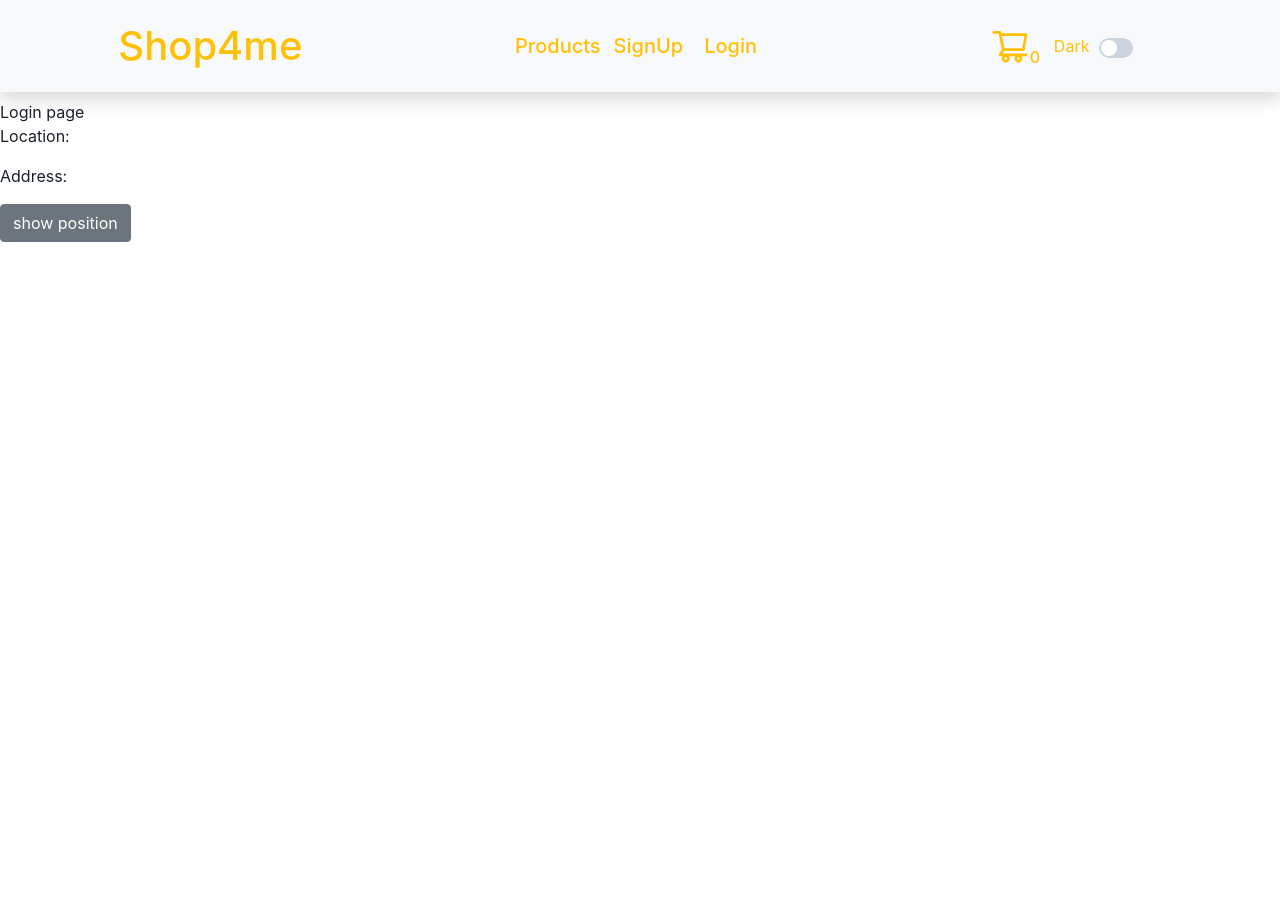
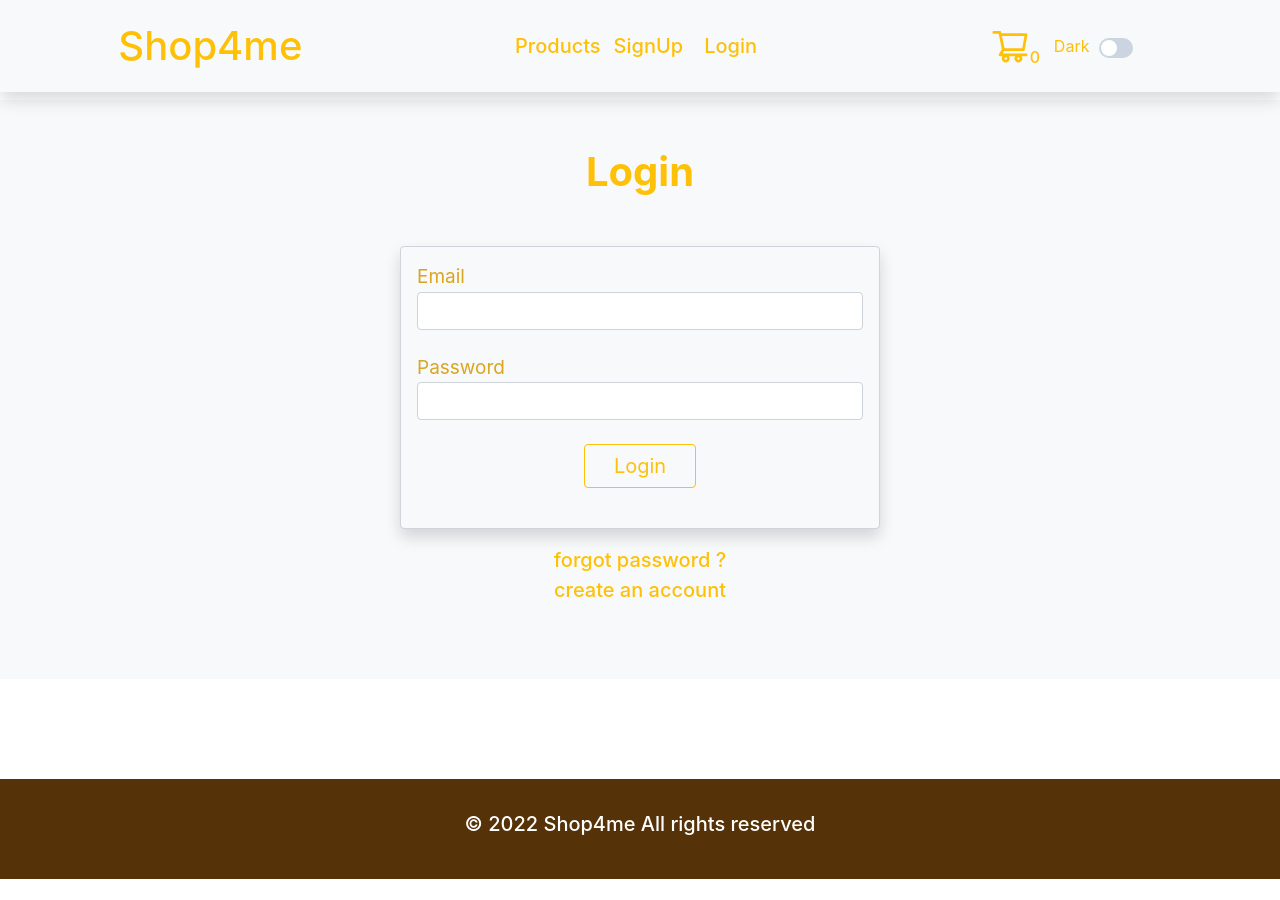
Before and after one commit to mekuzd/Shop4me-React, a React (Vite) app: page /login in a window 1280 px wide. Built offline with nearby package versions, Linux system fonts and the light colour scheme.

Commit message:
completed login page

```diff
--- a/src/App.jsx
+++ b/src/App.jsx
@@ -96,7 +96,7 @@ function App() {
           </section>
         </main>
       </DefaultLayout>
-      <footer>
+      <footer className="homeFooter">
         <Footer />
       </footer>
     </>
--- a/src/component/Navbar.jsx
+++ b/src/component/Navbar.jsx
@@ -1,10 +1,9 @@
 import { Link } from "react-router-dom";
 import { ShoppingCartOutlined } from "@ant-design/icons";
-import { useContext } from "react";
+import { useContext, useState } from "react";
 import { Context } from "../../Provider/Context";
 import { Switch } from "@chakra-ui/react";
 import { FaBars } from "react-icons/fa";
-import { useState } from "react";
 import Offcanvas from "react-bootstrap/Offcanvas";
 
 const Navbar = () => {
--- a/src/config/http.js
+++ b/src/config/http.js
@@ -2,7 +2,6 @@ import axios from "axios";
 
 const http = axios.create({
   baseURL: "https://fakestoreapi.com",
-  // baseURL: "https://us1.locationiq.com",
 });
 
 http.interceptors.request.use(
--- a/src/index.css
+++ b/src/index.css
@@ -66,7 +66,6 @@ a:hover {
   background-color: rgb(85, 50, 8);
   place-items: center;
   width: 100%;
-  bottom: 0;
   height: 100px;
 }
 .footer h1 {
@@ -75,7 +74,9 @@ a:hover {
 }
 footer {
   width: 100%;
-
+  margin-top: 100px;
+}
+.homeFooter {
   margin-top: 250px;
 }
 body {
@@ -157,15 +158,22 @@ thead {
   font-size: 19px;
 }
 .cart-body {
-  max-width: 75%;
+  width: 75%;
   margin: auto;
-  width: auto;
+  /* width: auto; */
 }
 .form {
-  width: 500px;
+  width: 100%;
+  padding: 10px;
   margin: auto;
   padding-top: 30px;
 }
+@media only screen and (min-width: 600px) {
+  .form {
+    width: 500px;
+  }
+}
+
 label {
   font-size: 19px;
   color: goldenrod;
--- a/src/main.jsx
+++ b/src/main.jsx
@@ -54,4 +54,3 @@ ReactDOM.createRoot(document.getElementById("root")).render(
     </ChakraProvider>
   </React.StrictMode>,
 );
-// parts of a URL
--- a/src/pages/Cart.jsx
+++ b/src/pages/Cart.jsx
@@ -144,18 +144,18 @@ const Cart = () => {
                 className={`table table-borderless border  table-${Theme}  mt-5`}
               >
                 <thead className="text-warning ">
-                  <tr>
-                    <th>item</th>
-                    <th>Price</th>
-                    <th>Quantity</th>
-                    <th>Subtotal</th>
+                  <tr scope="row">
+                    <th scope="col">item</th>
+                    <th scope="col">Price</th>
+                    <th scope="col">Quantity</th>
+                    <th scope="col">Subtotal</th>
                   </tr>
                 </thead>
                 <tbody>
                   {Cart.map((item) => (
                     <tr key={item.id} className="cartItem" style={{}}>
                       {/* item and title */}
-                      <td>
+                      <td scope="col">
                         <span className="">
                           <span>
                             <img src={item?.image} alt={item?.title} />
@@ -165,13 +165,13 @@ const Cart = () => {
                         </span>
                       </td>
                       {/* item price  */}
-                      <td className="fs-5">
+                      <td scope="col" className="fs-5">
                         <span>$</span>
                         {item?.price}
                       </td>
 
                       {/* increase and decrease btn */}
-                      <td>
+                      <td scope="col">
                         {" "}
                         <span
                           className="d-flex justify-content-between "
@@ -195,12 +195,12 @@ const Cart = () => {
                         </span>
                       </td>
                       {/* total  */}
-                      <td className="fs-5">
+                      <td className="fs-5" scope="col">
                         <span>$</span>
                         {item?.Total}
                       </td>
                       {/* button remove  */}
-                      <td>
+                      <td scope="col">
                         <AiFillDelete
                           onClick={() => RemoveCartItem(item.id)}
                           style={{
--- a/src/pages/Signup.jsx
+++ b/src/pages/Signup.jsx
@@ -24,14 +24,6 @@ const Signup = () => {
   const handleSubmit = (e) => {
     e.preventDefault();
     if (
-      !state.current.email &&
-      !state.current.firstname &&
-      !state.current.lastname &&
-      !state.current.password
-    ) {
-      setalert(true);
-      setalertMessage("input field not filled");
-    } else if (
       !state.current.email.includes("@") &&
       state.current.firstname &&
       state.current.lastname &&
@@ -73,6 +65,7 @@ const Signup = () => {
   };
 
   return (
+    <>
       <DefaultLayout>
         <main className={`bg-${Theme}`}>
           <div className=" text-center py-5 ">
@@ -146,8 +139,9 @@ const Signup = () => {
             </div>
           </div>
         </main>
+      </DefaultLayout>
       <footer>{<Footer />}</footer>
-    </DefaultLayout>
+    </>
   );
 };
 export default Signup;
--- a/src/pages/login.jsx
+++ b/src/pages/login.jsx
@@ -1,46 +1,89 @@
-import { useState } from "react";
-import http from "../config/http";
-
 import DefaultLayout from "../Layouts/DefaultLayout";
-import Error404 from "./error404";
+import Footer from "../component/Footer";
+import { useContext, useRef } from "react";
+import { Context } from "../../Provider/Context";
+import Alert from "../component/Alert";
+import { Link } from "react-router-dom";
 
 const Login = () => {
-  const [location, setlocation] = useState("");
-  const [address, setaddress] = useState("");
+  const { Theme, alert, setalert, alertMessage, setalertMessage } =
+    useContext(Context);
 
-  async function getLocation() {
-    if (navigator.geolocation) {
-      navigator.geolocation.getCurrentPosition(async (position) => {
-        try {
-          setlocation(
-            "Latitude: " +
-              position.coords.latitude +
-              " Longitude: " +
-              position.coords.longitude,
-          );
-
-          const response = await http.get(
-            `/v1/reverse?key=pk.69aeb839e94a88962de2ddec542f87ec&lat=${position.coords.latitude}&lon=${position.coords.longitude}&format=json`,
-          );
-          setaddress(response.data.display_name);
-        } catch (error) {
-          console.log(error);
-        }
-      });
-    } else {
-      location = "Geolocation is not supported by this browser.";
+  const state = useRef({ email: "", password: "" });
+  const handleLogin = (e) => {
+    e.preventDefault();
+    if (!state.current.email.includes("@")) {
+      setalert(true);
+      setalertMessage("include @ in email");
+    } else if (state.current.password.length < 8) {
+      setalert(true);
+      setalertMessage("password length is less than 8");
     }
-  }
+  };
+  const closeAlert = () => {
+    setalert(false);
+  };
 
   return (
-    <DefaultLayout>
-      <main>Login page </main>
-      <p>Location:{location}</p>
-      <p>Address:{address}</p>
-      <button className="btn btn-secondary" onClick={getLocation}>
-        show position
-      </button>
-    </DefaultLayout>
+    <>
+      <DefaultLayout>
+        <main className={`bg-${Theme}  `}>
+          <div className=" text-center  py-5 ">
+            {alert && (
+              <Alert closeAlert={closeAlert} alertMessage={alertMessage} />
+            )}
+            <h1 className="fs-1 fw-bold text-warning">Login</h1>
+
+            {/* form  */}
+            <div className="form ">
+              <form
+                action=""
+                onSubmit={handleLogin}
+                className={`form-control bg-${Theme} shadow p-3`}
+              >
+                {/* Email  */}
+                <div>
+                  <label htmlFor="email">Email</label>
+                  <input
+                    required
+                    onChange={(e) => (state.current.email = e.target.value)}
+                    type="text"
+                    id="email"
+                    className="form-control"
+                  />
+                </div>{" "}
+                <br />
+                {/* password  */}
+                <div>
+                  <label htmlFor="password">Password</label>
+                  <input
+                    required
+                    onChange={(e) => (state.current.password = e.target.value)}
+                    type="password"
+                    id="password"
+                    className="form-control"
+                  />
+                </div>
+                <button
+                  type="submit"
+                  className="btn btn-outline-warning fs-5 w-25 my-4"
+                >
+                  Login
+                </button>
+              </form>
+              <div className="my-3">
+                <Link className="text-warning fs-5"> forgot password ?</Link>
+                <br />
+                <Link className="text-warning fs-5" to={"/signup"}>
+                  create an account
+                </Link>
+              </div>
+            </div>
+          </div>
+        </main>
+      </DefaultLayout>
+      <footer>{<Footer />}</footer>
+    </>
   );
 };
 export default Login;
```
Lines whose indentation alone changed are shown as unchanged.
